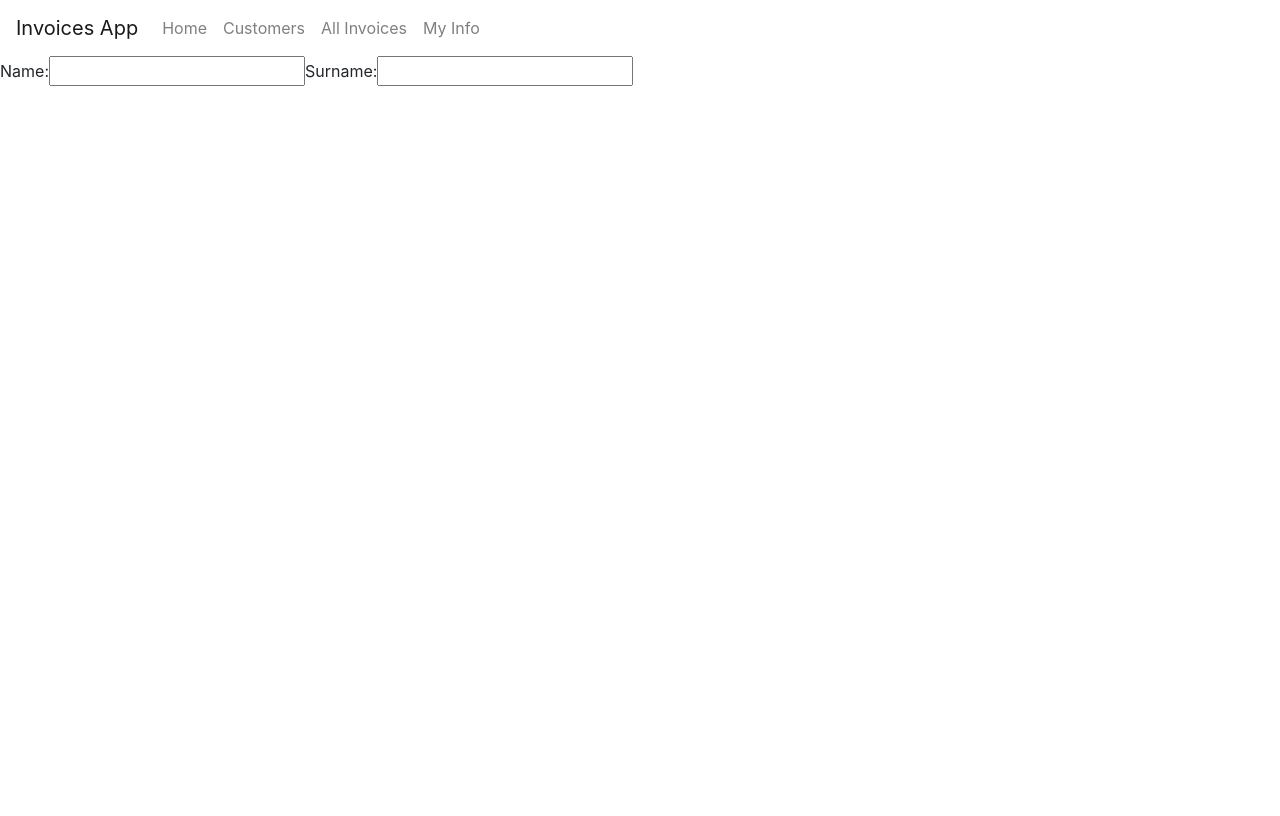
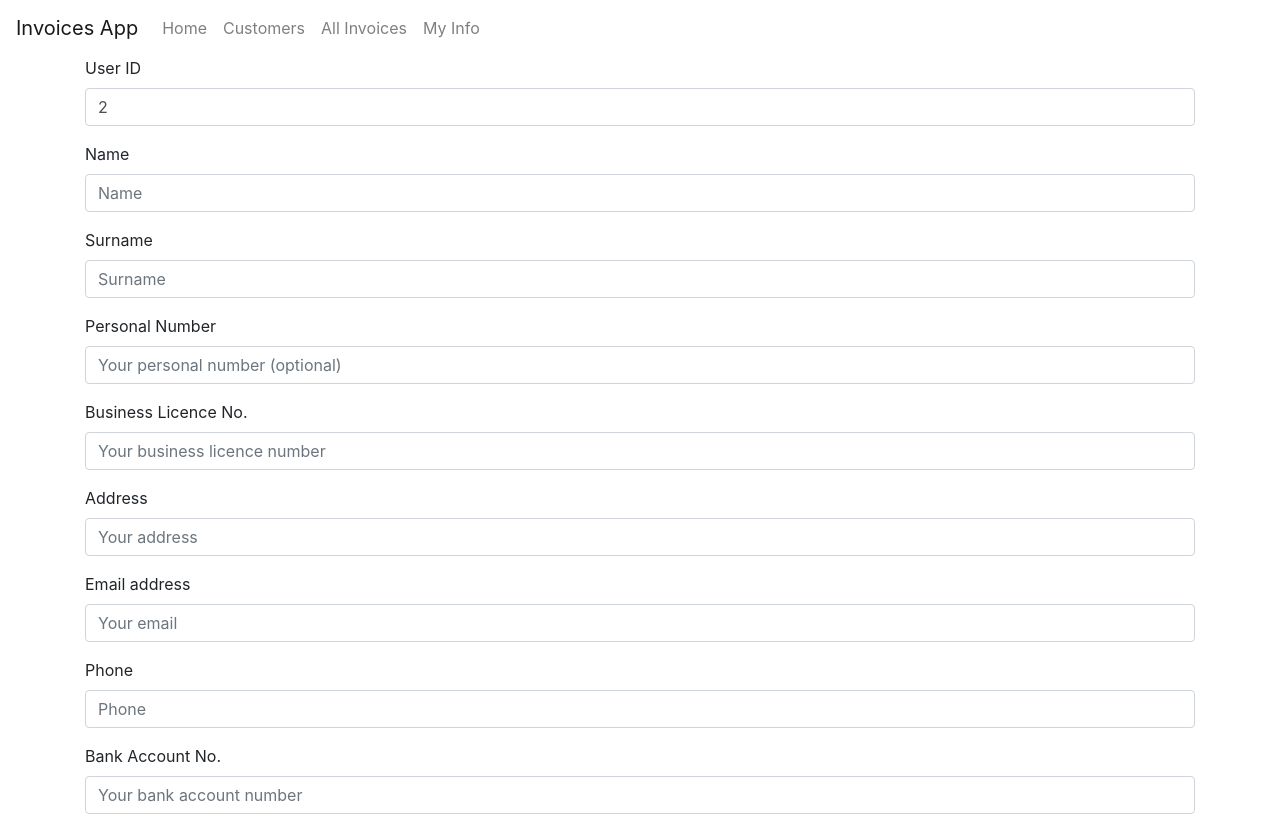
Before and after one commit to eimontaite/react-invoice-app, a React (Create React App) app: page /user-info/new in a window 1280 px wide. Shown: the top 816 px of the page. Built offline with nearby package versions, Linux system fonts and the light colour scheme.

Commit message:
Add full working user info form

```diff
--- a/package.json
+++ b/package.json
@@ -7,6 +7,7 @@
     "@testing-library/react": "^9.5.0",
     "@testing-library/user-event": "^7.2.1",
     "bootstrap": "^4.4.1",
+    "formik": "^2.1.4",
     "moment": "^2.26.0",
     "react": "^16.13.0",
     "react-bootstrap": "^1.0.0-beta.17",
--- /dev/null
+++ b/src/components/user-info/UserInfoForm.js
@@ -0,0 +1,70 @@
+import React, {useState} from 'react';
+import {Button, Form} from "react-bootstrap";
+
+const UserInfoForm = () => {
+    const [validated, setValidated] = useState(false);
+
+    const handleSubmit = (event) => {
+        const form = event.currentTarget;
+        if (form.checkValidity() === false) {
+            event.preventDefault();
+            event.stopPropagation();
+        }
+
+        setValidated(true);
+    };
+    return (
+        <Form onSubmit={handleSubmit}>
+            <Form.Group controlId="formName">
+                <Form.Label>Name</Form.Label>
+                <Form.Control type="name" placeholder="Name"/>
+            </Form.Group>
+
+            <Form.Group controlId="formSurname">
+                <Form.Label>Surname</Form.Label>
+                <Form.Control type="surname" placeholder="Surname"/>
+            </Form.Group>
+
+            <Form.Group controlId="formPersonalNumber">
+                <Form.Label>Personal Number</Form.Label>
+                <Form.Control type="personalNumber" placeholder="Your personal number (optional)"/>
+            </Form.Group>
+
+            <Form.Group controlId="formBusinessLicenceNo">
+                <Form.Label>Business Licence No.</Form.Label>
+                <Form.Control type="businessLicenceNo" placeholder="Your business licence number"/>
+            </Form.Group>
+
+            <Form.Group controlId="formAddress">
+                <Form.Label>Address</Form.Label>
+                <Form.Control type="address" placeholder="Your address"/>
+            </Form.Group>
+
+            <Form.Group controlId="formEmail">
+                <Form.Label>Email address</Form.Label>
+                <Form.Control type="email" placeholder="Your email"/>
+            </Form.Group>
+
+            <Form.Group controlId="formPhone">
+                <Form.Label>Phone</Form.Label>
+                <Form.Control type="phone" placeholder="Phone"/>
+            </Form.Group>
+
+            <Form.Group controlId="formBankAccountNo">
+                <Form.Label>Bank Account No.</Form.Label>
+                <Form.Control type="bankAccount" placeholder="Your bank account number"/>
+            </Form.Group>
+
+            <Form.Group controlId="formBank">
+                <Form.Label>Bank</Form.Label>
+                <Form.Control type="bank" placeholder="Bank"/>
+            </Form.Group>
+
+            <Button variant="primary" type="submit">
+                Submit
+            </Button>
+        </Form>
+    )
+};
+
+export default UserInfoForm;
--- a/src/containers/user-info/NewUserInfo.js
+++ b/src/containers/user-info/NewUserInfo.js
@@ -1,46 +1,109 @@
 import React from "react";
 import {withRouter} from "react-router-dom";
+import UserInfoForm from '../../components/user-info/UserInfoForm.js';
+import {Container, Col, Row, Form, Button} from "react-bootstrap";
 
 class NewUserInfo extends React.Component {
     constructor(props) {
         super(props);
         this.state = {
-        };
-
-        this.handleInputChange = this.handleInputChange.bind(this);
+            name: '',
+            surname: '',
+        }
+        this.handleSubmit = this.handleSubmit.bind(this);
     }
 
-    handleInputChange(event) {
-        const target = event.target;
-        const value = target.name === 'isGoing' ? target.checked : target.value;
-        const name = target.name;
+    myChangeHandler = (event) => {
+        let nam = event.target.name;
+        let val = event.target.value;
+        this.setState({[nam]: val});
+        console.log(this.state)
+    };
 
-        this.setState({
-            [name]: value
+    handleSubmit(event) {
+        event.preventDefault();
+        const form = new FormData(event.target);
+        console.log("form", form);
+        fetch('http://localhost:8080/user-info/new', {
+            method: 'POST',
+            headers: {
+                method: 'post',
+                headers: {
+                    'Accept': 'multipart/form-data, application/json, text/plain, */*',
+                    'Content-Type': 'multipart/form-data'
+                },
+                body: JSON.stringify({form: form})
+            },
+            body: form,
+            mode: 'no-cors'
         });
     }
 
     render() {
         return (
-            <form>
-                <label>
-                    Name:
-                    <input
-                        name="name"
-                        type="input"
-                        value={this.state.name}
-                        onChange={this.handleInputChange} />
-                </label>
-                <label>
-                    Surname:
-                    <input
-                        name="surname"
-                        type="input"
-                        value={this.state.surname}
-                        onChange={this.handleInputChange} />
-                </label>
-            </form>
-        );
+            <Container>
+                <Row>
+                <Col>
+            <Form onSubmit={this.handleSubmit} onChange={this.myChangeHandler}>
+                {/*todo use actual userId*/}
+                <Form.Group disabled controlId="formUserId">
+                    <Form.Label>User ID</Form.Label>
+                    <Form.Control name="userId" type="number" value="2"/>
+                </Form.Group>
+
+                <Form.Group controlId="formName">
+                    <Form.Label>Name</Form.Label>
+                    <Form.Control name="name" type="input" placeholder="Name"/>
+                </Form.Group>
+
+                <Form.Group controlId="formSurname">
+                    <Form.Label>Surname</Form.Label>
+                    <Form.Control name="surname" type="input" placeholder="Surname"/>
+                </Form.Group>
+
+                <Form.Group controlId="formPersonalNumber">
+                    <Form.Label>Personal Number</Form.Label>
+                    <Form.Control name="personalNumber" type="input" placeholder="Your personal number (optional)"/>
+                </Form.Group>
+
+                <Form.Group controlId="formBusinessLicenceNo">
+                    <Form.Label>Business Licence No.</Form.Label>
+                    <Form.Control name="businessLicenceNo" type="input" placeholder="Your business licence number"/>
+                </Form.Group>
+
+                <Form.Group controlId="formAddress">
+                    <Form.Label>Address</Form.Label>
+                    <Form.Control name="address" type="input" placeholder="Your address"/>
+                </Form.Group>
+
+                <Form.Group controlId="formEmail">
+                    <Form.Label>Email address</Form.Label>
+                    <Form.Control name="email" type="input" placeholder="Your email"/>
+                </Form.Group>
+
+                <Form.Group controlId="formPhone">
+                    <Form.Label>Phone</Form.Label>
+                    <Form.Control name="phone" type="input" placeholder="Phone"/>
+                </Form.Group>
+
+                <Form.Group controlId="formBankAccountNo">
+                    <Form.Label>Bank Account No.</Form.Label>
+                    <Form.Control name="bankAccount" type="input" placeholder="Your bank account number"/>
+                </Form.Group>
+
+                <Form.Group controlId="formBank">
+                    <Form.Label>Bank</Form.Label>
+                    <Form.Control name="bank" type="input" placeholder="Bank"/>
+                </Form.Group>
+
+                <Button variant="primary" type="submit">
+                    Submit
+                </Button>
+            </Form>
+                </Col>
+                </Row>
+            </Container>
+        )
     }
 }
 
```
Also changed, not shown: 1 other file (tests, documents, lock files or other folders).
